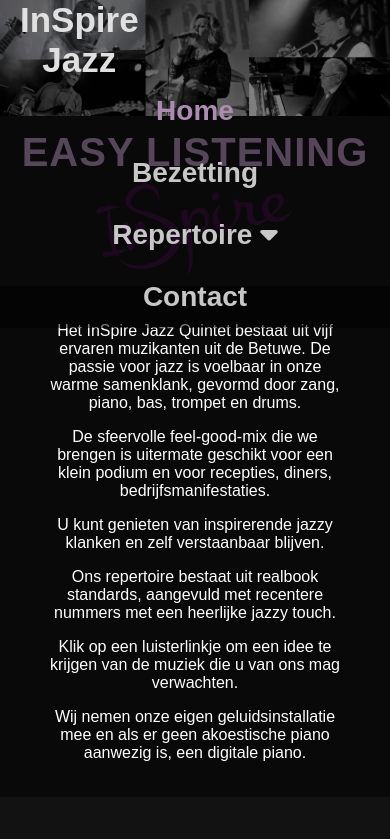
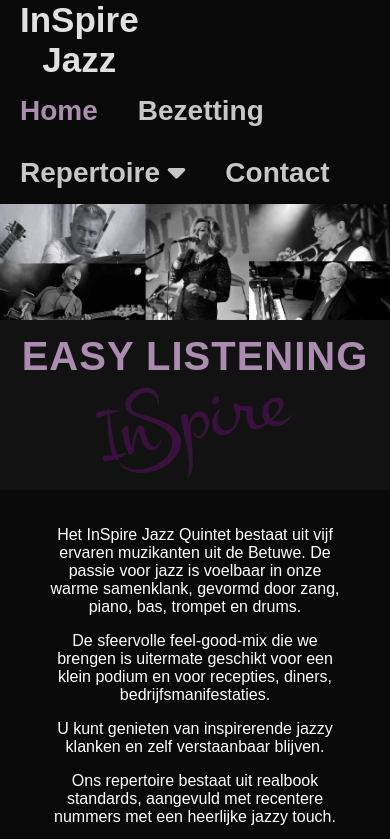
Before and after one commit to jazz-band-combo/inspirejazzquintet.nl, a plain HTML site: page index.html in a window 390 px wide. Shown: the top 839 px of the page. Drawn offline with Linux system fonts and the light colour scheme.

Commit message:
Update Nav.css

```diff
--- a/Nav.css
+++ b/Nav.css
@@ -204,7 +204,7 @@ img {
 }
 
 @media (max-width: 768px) {
-  .navigatie .logo {
+  .navigatie {
     display: flex;
     flex-direction: column;
     align-items: center; /* Center align the navigation bar */
@@ -212,7 +212,7 @@ img {
     position: static;
   }
 
-  .navigatie-links {
+  .navigatie-links .logo {
     display: flex;
     flex-direction: column;
     width: 100%;
```
